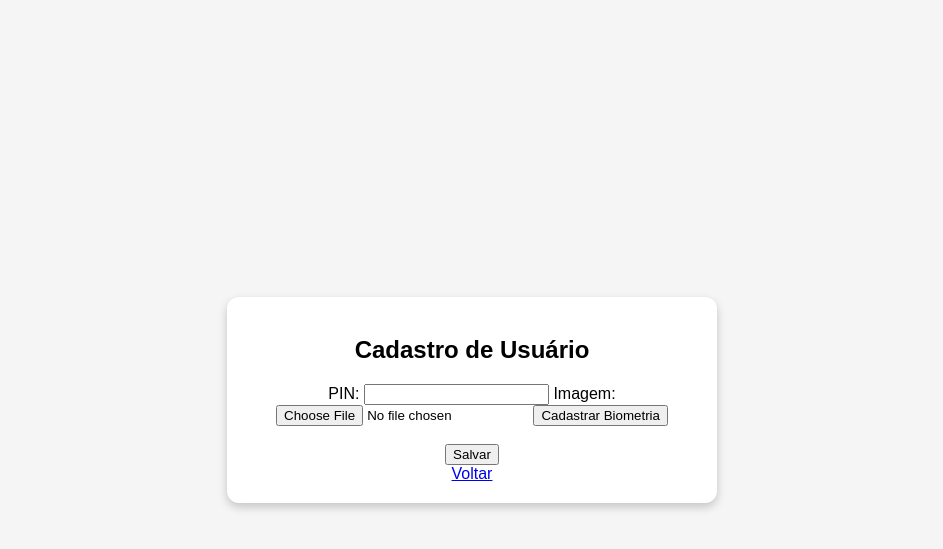
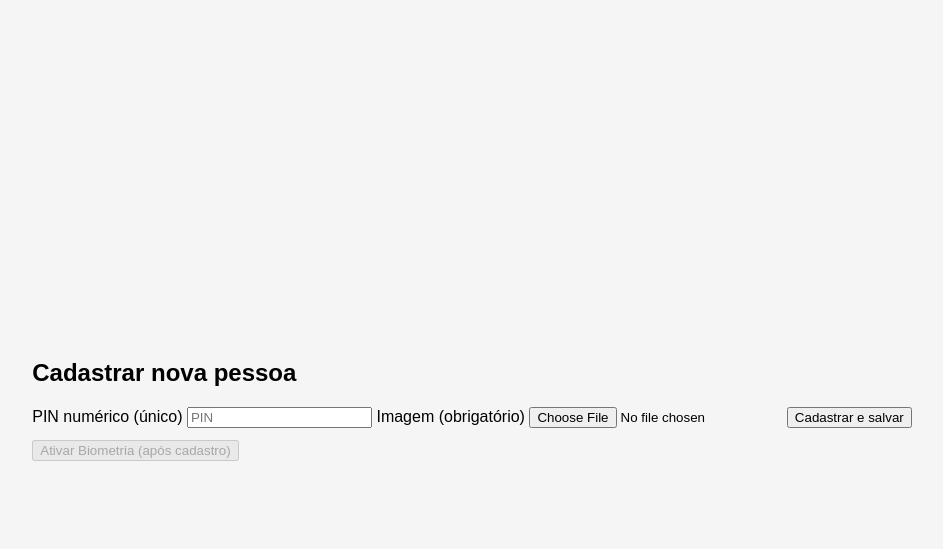
Before and after one commit to lucasfreitas0702/biometria-lanche, a Flask app: page /cadastro in a window 1280 px wide. Shown: the top 549 px of the page, without its empty margins (168-1111 px from the left). Run offline with Flask 3, Linux system fonts and the light colour scheme.

Commit message:
cadastro.html

```diff
--- a/templates/cadastro.html
+++ b/templates/cadastro.html
@@ -1,29 +1,33 @@
-<!DOCTYPE html>
+<!doctype html>
 <html lang="pt-BR">
 <head>
-  <meta charset="UTF-8">
-  <title>Cadastro</title>
-  <link rel="stylesheet" href="{{ url_for('static', filename='style.css') }}">
+<meta charset="utf-8">
+<meta name="viewport" content="width=device-width, initial-scale=1.0, maximum-scale=1.0, user-scalable=no">
+<title>Cadastro - Biometria QR</title>
+<link rel="stylesheet" href="{{ url_for('static', filename='style.css') }}">
 </head>
 <body>
-  <div class="container">
-    <h2>Cadastro de Usuário</h2>
+  <div class="wrapper">
+    <div class="card">
+      <h2>Cadastrar nova pessoa</h2>
+      <form id="formCadastro" enctype="multipart/form-data">
+        <label>PIN numérico (único)</label>
+        <input name="pin" id="pin" placeholder="PIN" required inputmode="numeric">
 
-    <form id="cadastroForm" onsubmit="salvarCadastro(event)">
-      <label>PIN:</label>
-      <input type="password" id="pin" required minlength="4" maxlength="8">
+        <label>Imagem (obrigatório)</label>
+        <input type="file" name="imagem" id="imagem" accept="image/*" required>
 
-      <label>Imagem:</label>
-      <input type="file" id="imagem" accept="image/*" required>
+        <button type="submit">Cadastrar e salvar</button>
+      </form>
 
-      <button type="button" onclick="cadastrarBiometria()">Cadastrar Biometria</button>
-      <br><br>
-      <button type="submit">Salvar</button>
-    </form>
+      <div style="margin-top:12px;">
+        <button id="activateBio" disabled>Ativar Biometria (após cadastro)</button>
+      </div>
 
-    <a href="/">Voltar</a>
+      <div id="cadMsg" class="msg"></div>
+    </div>
   </div>
 
-  <script src="{{ url_for('static', filename='script.js') }}"></script>
+<script src="{{ url_for('static', filename='script.js') }}"></script>
 </body>
 </html>
```
